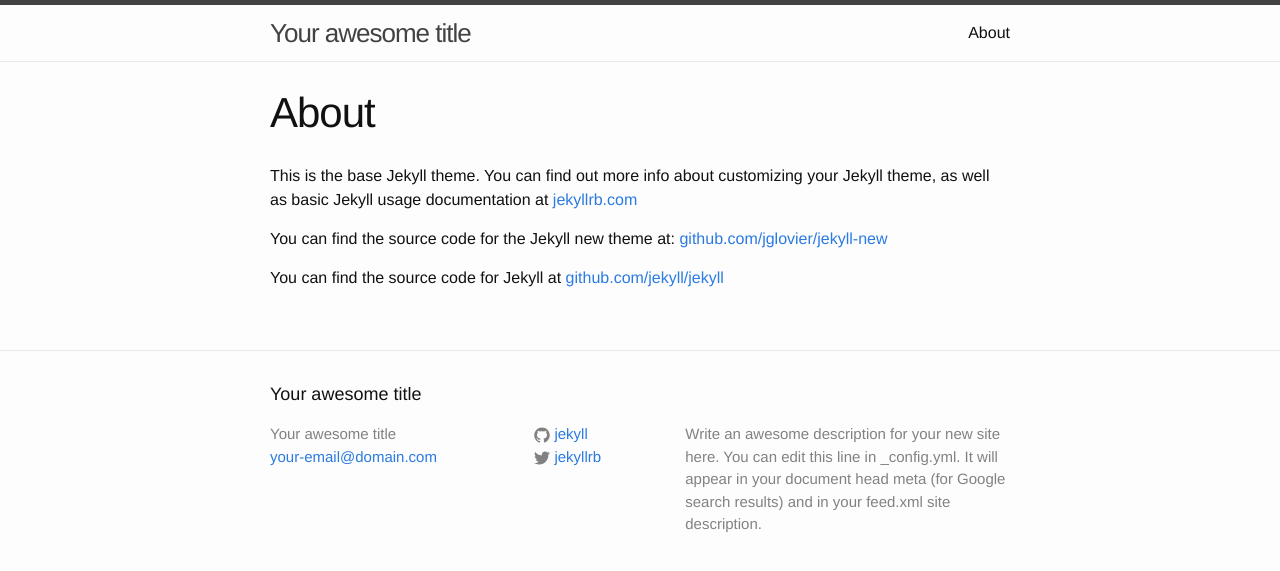
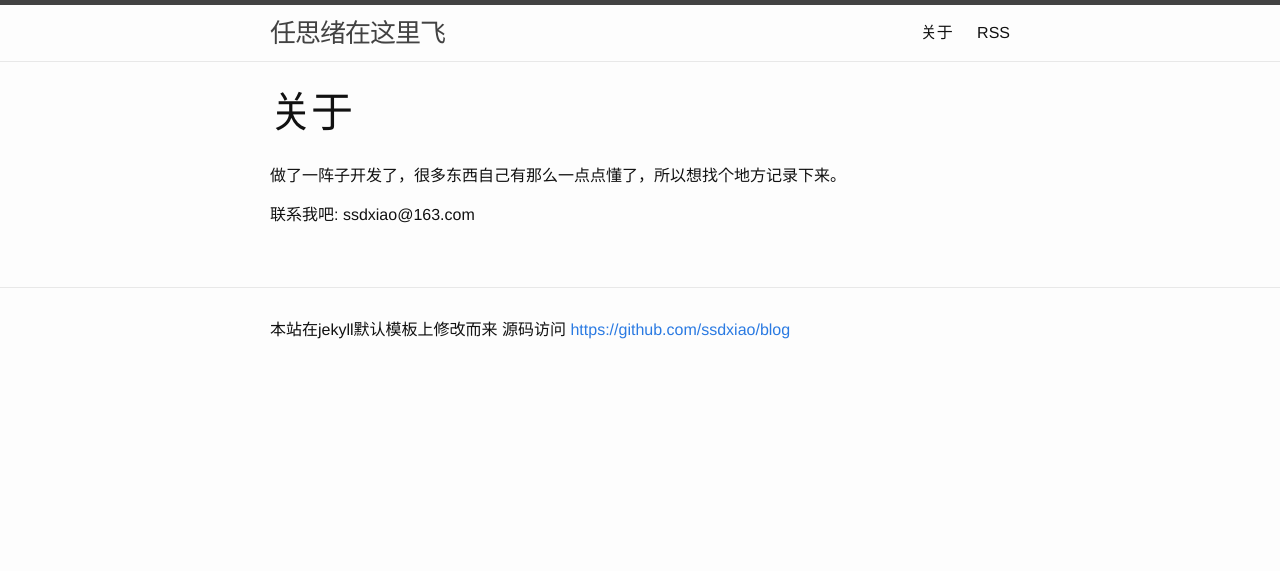
Before and after one commit to ssdxiao/ssdxiao.github.io, a Jekyll site: the page built from about.md, in a window 1280 px wide. Shown: the top 571 px of the page. Built offline with Jekyll 4.4.1, drawn with Linux system fonts in a browser that asks for light colours.

Commit message:
DIV my blog

```diff
--- a/_config.yml
+++ b/_config.yml
@@ -1,14 +1,10 @@
 # Site settings
-title: Your awesome title
-email: your-email@domain.com
-description: > # this means to ignore newlines until "baseurl:"
-  Write an awesome description for your new site here. You can edit this
-  line in _config.yml. It will appear in your document head meta (for
-  Google search results) and in your feed.xml site description.
+title: 任思绪在这里飞
+description: 留下曾经学习的痕迹
+email: ssdxiao@163.com
 baseurl: "" # the subpath of your site, e.g. /blog/
-url: "http://yourdomain.com" # the base hostname & protocol for your site
-twitter_username: jekyllrb
-github_username:  jekyll
+url: "" # the base hostname & protocol for your site
+giturl: https://github.com/ssdxiao/blog
 
 # Build settings
 markdown: kramdown
--- a/_includes/footer.html
+++ b/_includes/footer.html
@@ -2,54 +2,11 @@
 
   <div class="wrapper">
 
-    <h2 class="footer-heading">{{ site.title }}</h2>
-
-    <div class="footer-col-wrapper">
-      <div class="footer-col  footer-col-1">
-        <ul class="contact-list">
-          <li>{{ site.title }}</li>
-          <li><a href="mailto:{{ site.email }}">{{ site.email }}</a></li>
-        </ul>
-      </div>
-
-      <div class="footer-col  footer-col-2">
-        <ul class="social-media-list">
-          {% if site.github_username %}
-          <li>
-            <a href="https://github.com/{{ site.github_username }}">
-              <span class="icon  icon--github">
-                <svg viewBox="0 0 16 16">
-                  <path fill="#828282" d="M7.999,0.431c-4.285,0-7.76,3.474-7.76,7.761 c0,3.428,2.223,6.337,5.307,7.363c0.388,0.071,0.53-0.168,0.53-0.374c0-0.184-0.007-0.672-0.01-1.32 c-2.159,0.469-2.614-1.04-2.614-1.04c-0.353-0.896-0.862-1.135-0.862-1.135c-0.705-0.481,0.053-0.472,0.053-0.472 c0.779,0.055,1.189,0.8,1.189,0.8c0.692,1.186,1.816,0.843,2.258,0.645c0.071-0.502,0.271-0.843,0.493-1.037 C4.86,11.425,3.049,10.76,3.049,7.786c0-0.847,0.302-1.54,0.799-2.082C3.768,5.507,3.501,4.718,3.924,3.65 c0,0,0.652-0.209,2.134,0.796C6.677,4.273,7.34,4.187,8,4.184c0.659,0.003,1.323,0.089,1.943,0.261 c1.482-1.004,2.132-0.796,2.132-0.796c0.423,1.068,0.157,1.857,0.077,2.054c0.497,0.542,0.798,1.235,0.798,2.082 c0,2.981-1.814,3.637-3.543,3.829c0.279,0.24,0.527,0.713,0.527,1.437c0,1.037-0.01,1.874-0.01,2.129 c0,0.208,0.14,0.449,0.534,0.373c3.081-1.028,5.302-3.935,5.302-7.362C15.76,3.906,12.285,0.431,7.999,0.431z"/>
-                </svg>
-              </span>
-
-              <span class="username">{{ site.github_username }}</span>
-            </a>
-          </li>
-          {% endif %}
-
-          {% if site.twitter_username %}
-          <li>
-            <a href="https://twitter.com/{{ site.twitter_username }}">
-              <span class="icon  icon--twitter">
-                <svg viewBox="0 0 16 16">
-                  <path fill="#828282" d="M15.969,3.058c-0.586,0.26-1.217,0.436-1.878,0.515c0.675-0.405,1.194-1.045,1.438-1.809
-                  c-0.632,0.375-1.332,0.647-2.076,0.793c-0.596-0.636-1.446-1.033-2.387-1.033c-1.806,0-3.27,1.464-3.27,3.27 c0,0.256,0.029,0.506,0.085,0.745C5.163,5.404,2.753,4.102,1.14,2.124C0.859,2.607,0.698,3.168,0.698,3.767 c0,1.134,0.577,2.135,1.455,2.722C1.616,6.472,1.112,6.325,0.671,6.08c0,0.014,0,0.027,0,0.041c0,1.584,1.127,2.906,2.623,3.206 C3.02,9.402,2.731,9.442,2.433,9.442c-0.211,0-0.416-0.021-0.615-0.059c0.416,1.299,1.624,2.245,3.055,2.271 c-1.119,0.877-2.529,1.4-4.061,1.4c-0.264,0-0.524-0.015-0.78-0.046c1.447,0.928,3.166,1.469,5.013,1.469 c6.015,0,9.304-4.983,9.304-9.304c0-0.142-0.003-0.283-0.009-0.423C14.976,4.29,15.531,3.714,15.969,3.058z"/>
-                </svg>
-              </span>
-
-              <span class="username">{{ site.twitter_username }}</span>
-            </a>
-          </li>
-          {% endif %}
-        </ul>
-      </div>
-
-      <div class="footer-col  footer-col-3">
-        <p class="text">{{ site.description }}</p>
-      </div>
-    </div>
-
+  <div>
+  本站在jekyll默认模板上修改而来
+  源码访问
+  <a href="{{ site.giturl }}/">{{ site.giturl }}</a>
+  <div>
   </div>
 
 </footer>
--- a/_includes/header.html
+++ b/_includes/header.html
@@ -19,6 +19,7 @@
           <a class="page-link" href="{{ page.url | prepend: site.baseurl }}">{{ page.title }}</a>
           {% endif %}
         {% endfor %}
+        <a class="page-link" href="/feed.xml"> RSS </a>
       </div>
     </nav>
 
--- a/about.md
+++ b/about.md
@@ -1,11 +1,9 @@
 ---
 layout: page
-title: About
+title: 关于
 permalink: /about/
 ---
 
-This is the base Jekyll theme. You can find out more info about customizing your Jekyll theme, as well as basic Jekyll usage documentation at [jekyllrb.com](http://jekyllrb.com/)
+做了一阵子开发了，很多东西自己有那么一点点懂了，所以想找个地方记录下来。
 
-You can find the source code for the Jekyll new theme at: [github.com/jglovier/jekyll-new](https://github.com/jglovier/jekyll-new)
-
-You can find the source code for Jekyll at [github.com/jekyll/jekyll](https://github.com/jekyll/jekyll)
+联系我吧: {{site.email}}
--- a/index.html
+++ b/index.html
@@ -4,7 +4,7 @@
 
 <div class="home">
 
-  <h1 class="page-heading">Posts</h1>
+  <h1 class="page-heading">该记一定要记</h1>
 
   <ul class="post-list">
     {% for post in site.posts %}
@@ -18,6 +18,5 @@
     {% endfor %}
   </ul>
 
-  <p class="rss-subscribe">subscribe <a href="{{ "/feed.xml" | prepend: site.baseurl }}">via RSS</a></p>
 
 </div>
```
